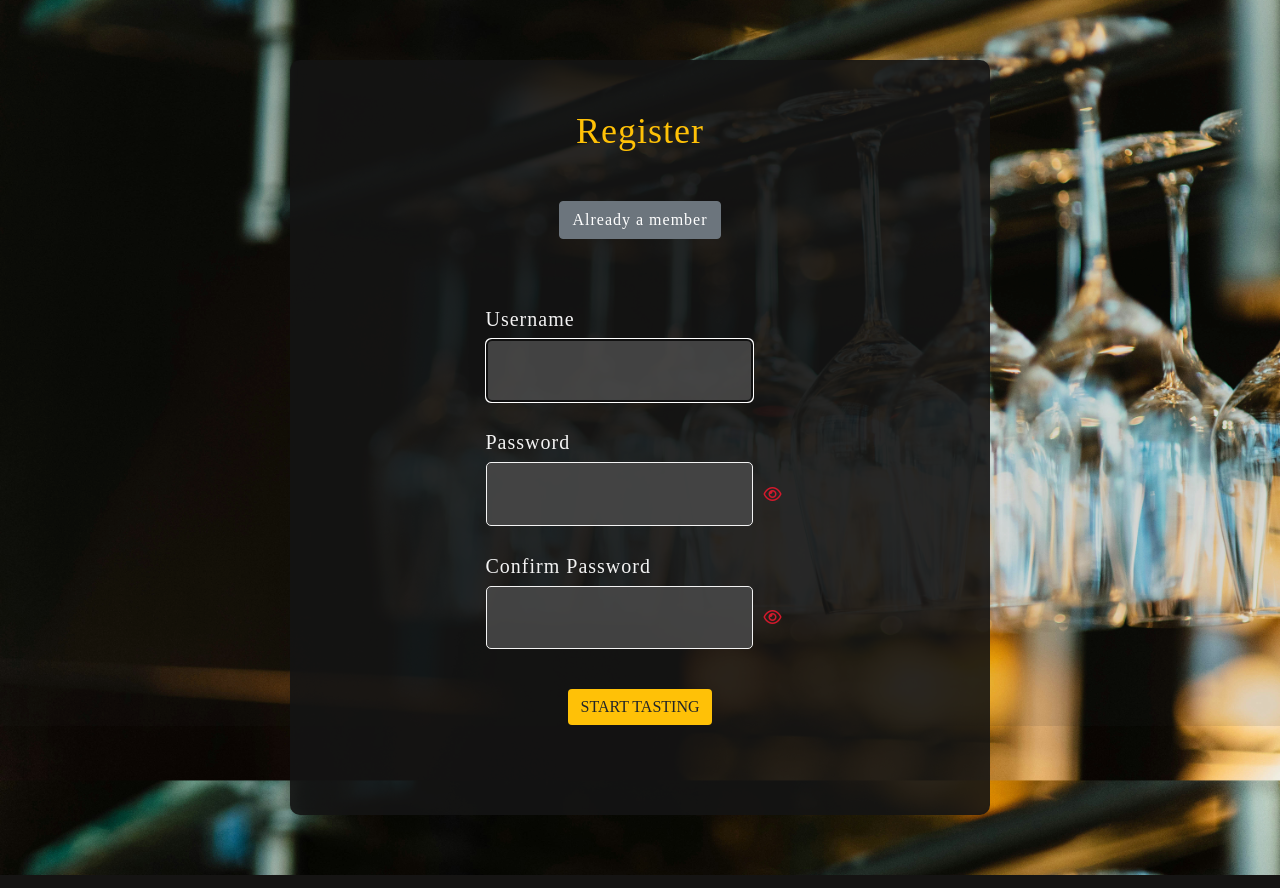
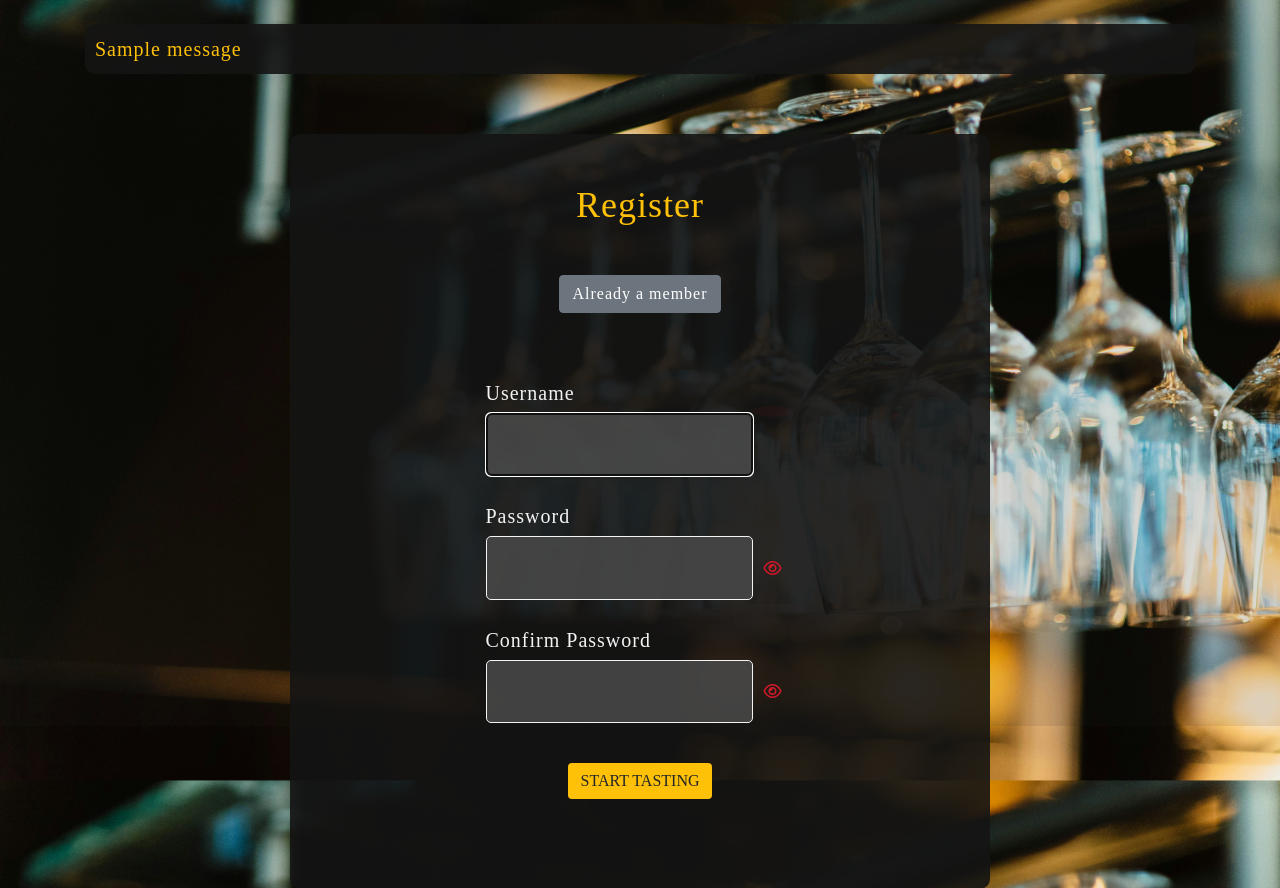
Before and after one commit to TerryLoc/wine-bar-project, a Django app: page /wine_cellar/register/ in a window 1280 px wide. Shown: the part 74-962 px from the top of the page. Run offline with Django 5.2, Linux system fonts and the light colour scheme; tables that the repository leaves empty hold one stand-in row (values such as "Sample post"); one stand-in notice (Sample message) is shown; some libraries are stand-ins or nearby versions; some web fonts are replaced.

Commit message:
feat: Enhance experience message display

```diff
--- a/bookings/templates/bookings/register.html
+++ b/bookings/templates/bookings/register.html
@@ -1,8 +1,10 @@
+<!-- filepath: /workspace/wine-bar-project/bookings/templates/bookings/register.html -->
 {% extends "layout.html" %}
 {% block content %}
     <div class="login_section">
         <h2>Register</h2>
         <a href="{% url 'bookings:login' %}" class="btn btn-secondary">Already a member</a>
+
         <form class="register-form" method="post">
             {% csrf_token %}
             {{ form.non_field_errors }}
@@ -40,4 +42,13 @@
             </div>
         </form>
     </div>
+
+    <!-- To display messages -->
+    {% comment %} {% if messages %}
+    <ul class="messages">
+        {% for message in messages %}
+            <li {% if message.tags %} class="{{ message.tags }}"{% endif %}>{{ message }}</li>
+        {% endfor %}
+    </ul>
+    {% endif %} {% endcomment %}
 {% endblock content %}
--- a/bookings/urls.py
+++ b/bookings/urls.py
@@ -9,7 +9,9 @@ urlpatterns = [
     path("book/<int:wine_id>/", views.book_wine, name="book"),
     path("register/", views.register, name="register"),
     path(
-        "login/", LoginView.as_view(template_name="bookings/login.html"), name="login"
+        "login/",
+        views.CustomLoginView.as_view(template_name="bookings/login.html"),
+        name="login",
     ),
     path("profile/", views.profile, name="profile"),
     path("cancel_booking/", views.cancel_booking, name="cancel_booking"),
--- a/bookings/views.py
+++ b/bookings/views.py
@@ -5,6 +5,23 @@ from .models import wineCellar, Booking, UserProfile
 from .forms import BookingForm, UserProfileForm
 from django.contrib.auth.forms import UserCreationForm
 from django.http import JsonResponse
+from django.contrib.auth.forms import AuthenticationForm
+from django.contrib.auth.views import LoginView
+from django.contrib.auth import login as auth_login
+
+
+class CustomLoginView(LoginView):
+    template_name = "bookings/login.html"
+    form_class = AuthenticationForm
+
+    def form_valid(self, form):
+        user = form.get_user()
+        auth_login(self.request, user)
+        messages.success(
+            self.request,
+            f"Welcome, {user.username}. It is lovely to see you! Please enjoy your wine adventure.",
+        )
+        return redirect("bookings:profile")
 
 
 def wine_list(request):
--- a/static/css/styles.css
+++ b/static/css/styles.css
@@ -36,6 +36,16 @@ body::after {
 body * {
   position: relative;
   z-index: 2;
+}
+
+/* register and login in message */
+.messages {
+  background-color: var(--bg-color2);
+  color: var(--gold-color);
+  border-radius: 10px;
+  padding: 10px;
+  font-size: 1.25rem;
+  list-style-type: none;
 }
 
 .bg-light {
--- a/templates/layout.html
+++ b/templates/layout.html
@@ -67,6 +67,14 @@
     </nav>
     <!-- Main Content -->
     <main class="container my-4">
+      <!-- To display messages -->
+      {% if messages %}
+        <ul class="messages">
+            {% for message in messages %}
+                <li{% if message.tags %} class="{{ message.tags }}"{% endif %}>{{ message }}</li>
+            {% endfor %}
+        </ul>
+    {% endif %}
       {% block content %}
         <!-- Content goes here -->
       {% endblock content %}
```
Also changed, not shown: bookings/templates/bookings/profile.html (+47 -35 lines).
